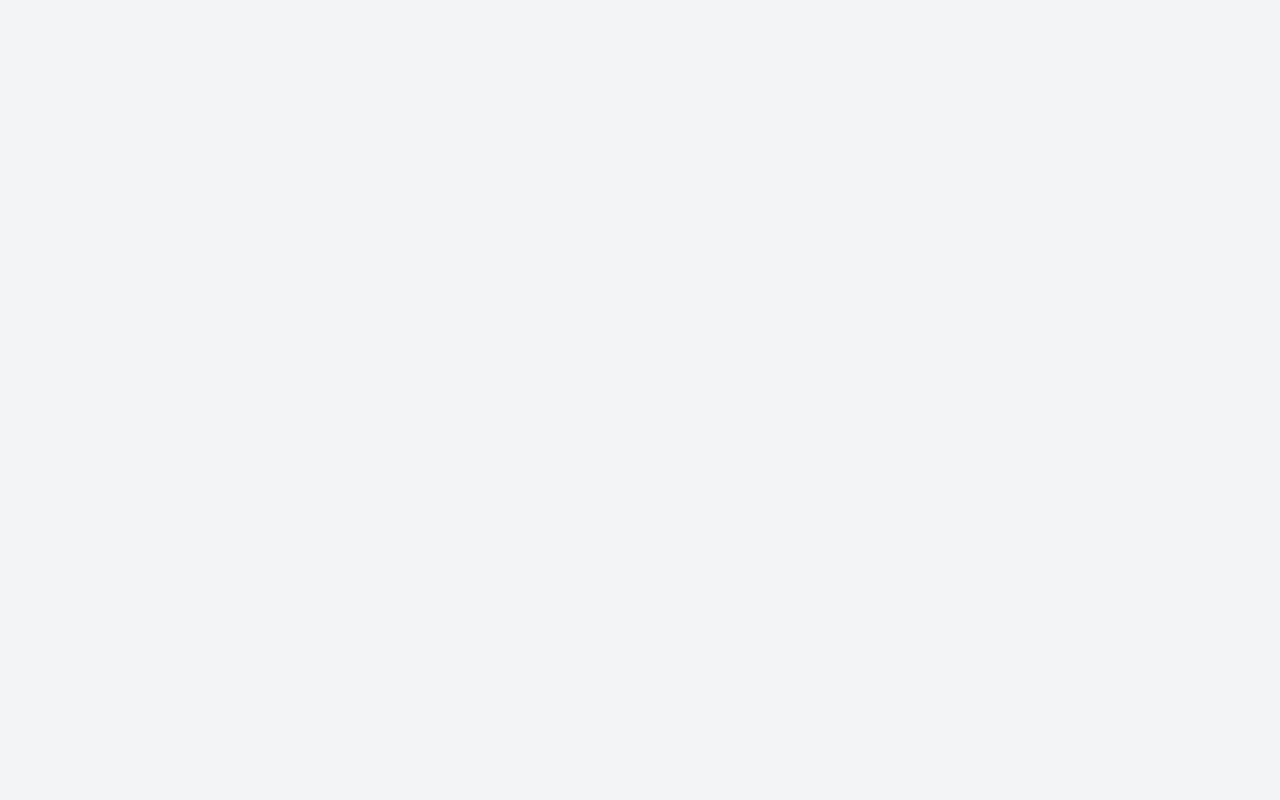
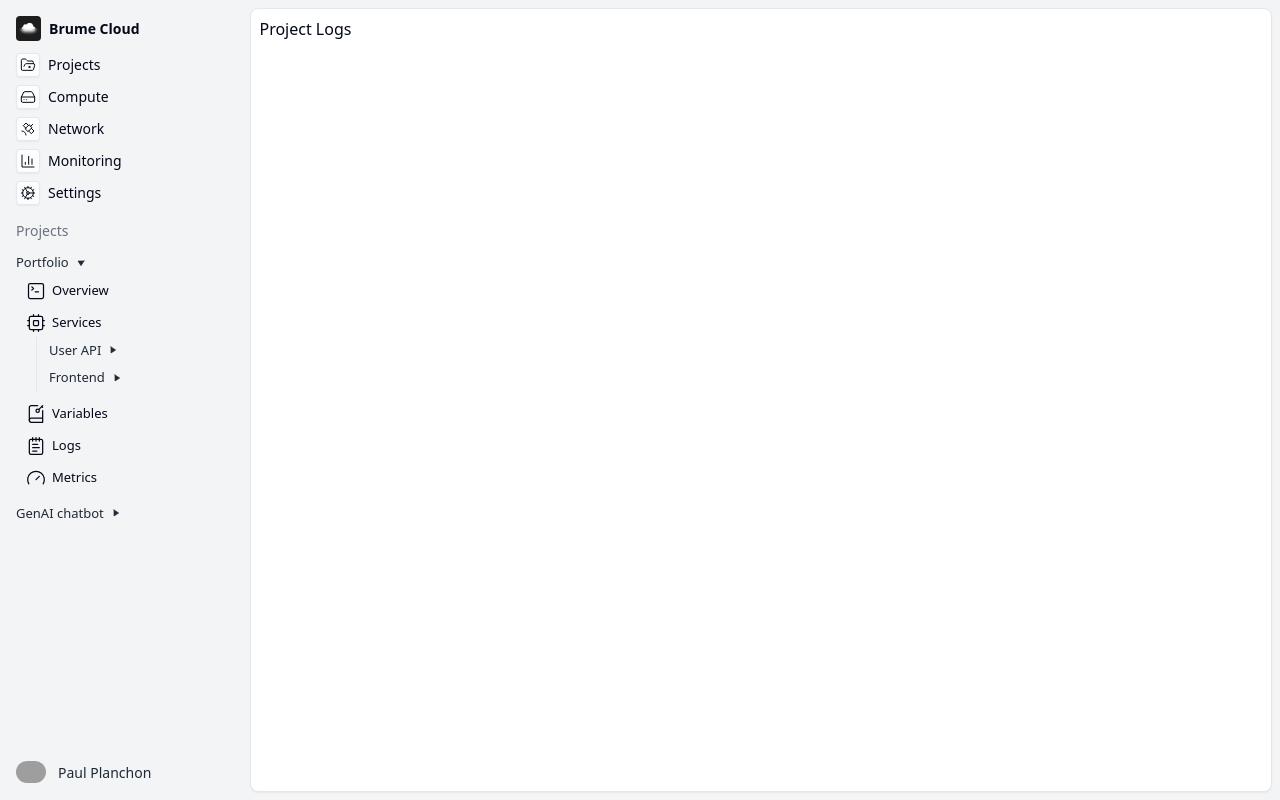
Before and after one commit to brumecloud/brume, a React (Vite) app in the folder console/: page /1/logs in a window 1280 px wide. Before the commit this address had no page. Built offline with nearby package versions, Linux system fonts and the light colour scheme; grey boxes are pictures that could not be loaded; the HTML template or start-up script is replaced by a standard one.

Commit message:
feat: added link to navbar

```diff
--- a/console/src/App.tsx
+++ b/console/src/App.tsx
@@ -1,6 +1,6 @@
 import { BrowserRouter } from "react-router-dom";
 
-import { Router } from "./pages/router";
+import { Router } from "./router/router";
 
 function App() {
   return (
--- a/console/src/components/menu/general/general.menu.tsx
+++ b/console/src/components/menu/general/general.menu.tsx
@@ -1,5 +1,6 @@
 import Logo from "@/assets/logo.png";
-import { BarChart3, Cog, HardDrive, Satellite } from "lucide-react";
+import { BarChart3, Cog, FolderOpenDot, HardDrive, Satellite } from "lucide-react";
+import { Link } from "react-router-dom";
 
 export const GenerateMenu = () => {
   return (
@@ -9,38 +10,56 @@ export const GenerateMenu = () => {
         <h2 className="text-sm font-semibold">Brume Cloud</h2>
       </span>
       <div className="flex flex-col gap-y-2">
-        <div className="flex select-none flex-row items-center gap-2 text-sm hover:cursor-pointer">
+        <Link
+          to="/projects"
+          className="flex select-none flex-row items-center gap-2 text-sm hover:cursor-pointer">
+          <FolderOpenDot
+            strokeWidth={1.5}
+            height={20}
+            className="h-6 w-6 rounded-sm border bg-white/80 p-[3px] shadow-sm"
+          />
+          Projects
+        </Link>
+        <Link
+          to="/compute"
+          className="flex select-none flex-row items-center gap-2 text-sm hover:cursor-pointer">
           <HardDrive
             strokeWidth={1.5}
             height={20}
             className="h-6 w-6 rounded-sm border bg-white/80 p-[3px] shadow-sm"
           />
           Compute
-        </div>
-        <div className="flex select-none flex-row items-center gap-2 text-sm hover:cursor-pointer">
+        </Link>
+        <Link
+          to="/network"
+          className="flex select-none flex-row items-center gap-2 text-sm hover:cursor-pointer">
           <Satellite
             strokeWidth={1.5}
             height={20}
             className="h-6 w-6 rounded-sm border bg-white/80 p-[3px] shadow-sm"
           />
           Network
-        </div>
-        <div className="flex select-none flex-row items-center gap-2 text-sm hover:cursor-pointer">
+        </Link>
+        <Link
+          to="/monitoring"
+          className="flex select-none flex-row items-center gap-2 text-sm hover:cursor-pointer">
           <BarChart3
             strokeWidth={1.5}
             height={20}
             className="h-6 w-6 rounded-sm border bg-white/80 p-[3px] shadow-sm"
           />
           Monitoring
-        </div>
-        <div className="flex select-none flex-row items-center gap-2 text-sm hover:cursor-pointer">
+        </Link>
+        <Link
+          to="/settings"
+          className="flex select-none flex-row items-center gap-2 text-sm hover:cursor-pointer">
           <Cog
             strokeWidth={1.5}
             height={20}
             className="h-6 w-6 rounded-sm border bg-white/80 p-[3px] shadow-sm"
           />
           Settings
-        </div>
+        </Link>
       </div>
     </div>
   );
--- a/console/src/components/menu/project/project.menu.tsx
+++ b/console/src/components/menu/project/project.menu.tsx
@@ -1,6 +1,17 @@
 import { CollapsibleWrapper } from "@/components/collapsable";
 import { cn } from "@/utils";
-import { BookKey, Cog, Cpu, Gauge, Hammer, Network, NotepadText, ServerCog } from "lucide-react";
+import {
+  BookKey,
+  Cog,
+  Cpu,
+  Gauge,
+  Hammer,
+  Network,
+  NotepadText,
+  ServerCog,
+  SquareTerminal,
+} from "lucide-react";
+import { Link } from "react-router-dom";
 
 type ProjectViewProps = {
   title: string;
@@ -13,83 +24,107 @@ const ProjectView = ({ title, isOpen }: ProjectViewProps) => {
     <CollapsibleWrapper title={title} initialIsOpen={isOpen}>
       <div className="flex flex-col gap-1">
         <div className={itemClassname}>
-          <div className="flex select-none flex-row items-center gap-1 hover:cursor-pointer">
+          <Link
+            to={`/${title}`}
+            className="flex select-none flex-row items-center gap-1 pb-2 hover:cursor-pointer">
+            <SquareTerminal strokeWidth={1.5} height={20} />
+            Overview
+          </Link>
+          <Link
+            to={`/${title}/services`}
+            className="flex select-none flex-row items-center gap-1 hover:cursor-pointer">
             <Cpu strokeWidth={1.5} height={20} />
             Services
-          </div>
+          </Link>
           <div className="ml-3 flex flex-col gap-y-1 border-l border-gray-200 pl-3 pt-1">
             <CollapsibleWrapper title="User API" indent={0}>
               <div className={itemClassname}>
-                <div className="flex select-none flex-row items-center gap-1 hover:cursor-pointer">
+                <Link
+                  to={`/${title}/services/user-api/builder`}
+                  className="flex select-none flex-row items-center gap-1 hover:cursor-pointer">
                   <Hammer strokeWidth={1.5} height={20} />
                   Builder
-                </div>
+                </Link>
               </div>
               <div className={itemClassname}>
-                <div className="flex select-none flex-row items-center gap-1 hover:cursor-pointer">
+                <Link
+                  to={`/${title}/services/user-api/runner`}
+                  className="flex select-none flex-row items-center gap-1 hover:cursor-pointer">
                   <ServerCog strokeWidth={1.5} height={20} />
                   Runner
-                </div>
+                </Link>
               </div>
               <div className={itemClassname}>
-                <div className="flex select-none flex-row items-center gap-1 hover:cursor-pointer">
+                <Link
+                  to={`/${title}/services/user-api/network`}
+                  className="flex select-none flex-row items-center gap-1 hover:cursor-pointer">
                   <Network strokeWidth={1.5} height={20} />
                   Network
-                </div>
+                </Link>
               </div>
               <div className={itemClassname}>
-                <div className="flex select-none flex-row items-center gap-1 hover:cursor-pointer">
+                <Link
+                  to={`/${title}/services/user-api/settings`}
+                  className="flex select-none flex-row items-center gap-1 hover:cursor-pointer">
                   <Cog strokeWidth={1.5} height={20} />
                   Settings
-                </div>
+                </Link>
               </div>
             </CollapsibleWrapper>
             <CollapsibleWrapper title="Frontend" indent={0}>
               <div className={itemClassname}>
-                <div className="flex select-none flex-row items-center gap-1 hover:cursor-pointer">
+                <Link
+                  to={`/${title}/services/frontend/builder`}
+                  className="flex select-none flex-row items-center gap-1 hover:cursor-pointer">
                   <Hammer strokeWidth={1.5} height={20} />
                   Builder
-                </div>
+                </Link>
               </div>
               <div className={itemClassname}>
-                <div className="flex select-none flex-row items-center gap-1 hover:cursor-pointer">
+                <Link
+                  to={`/${title}/services/frontend/runner`}
+                  className="flex select-none flex-row items-center gap-1 hover:cursor-pointer">
                   <ServerCog strokeWidth={1.5} height={20} />
                   Runner
-                </div>
+                </Link>
               </div>
               <div className={itemClassname}>
-                <div className="flex select-none flex-row items-center gap-1 hover:cursor-pointer">
+                <Link
+                  to={`/${title}/services/frontend/network`}
+                  className="flex select-none flex-row items-center gap-1 hover:cursor-pointer">
                   <Network strokeWidth={1.5} height={20} />
                   Network
-                </div>
+                </Link>
               </div>
               <div className={itemClassname}>
-                <div className="flex select-none flex-row items-center gap-1 hover:cursor-pointer">
+                <Link
+                  to={`/${title}/services/frontend/settings`}
+                  className="flex select-none flex-row items-center gap-1 hover:cursor-pointer">
                   <Cog strokeWidth={1.5} height={20} />
                   Settings
-                </div>
+                </Link>
               </div>
             </CollapsibleWrapper>
           </div>
         </div>
-        <div className={itemClassname}>
+        <Link to={`/${title}/variables`} className={itemClassname}>
           <div className="flex select-none flex-row items-center gap-1 hover:cursor-pointer">
             <BookKey strokeWidth={1.5} height={20} />
             Variables
           </div>
-        </div>
-        <div className={itemClassname}>
+        </Link>
+        <Link to={`/${title}/logs`} className={itemClassname}>
           <div className="flex select-none flex-row items-center gap-1 hover:cursor-pointer">
             <NotepadText strokeWidth={1.5} height={20} />
             Logs
           </div>
-        </div>
-        <div className={itemClassname}>
+        </Link>
+        <Link to={`/${title}/metrics`} className={itemClassname}>
           <div className="flex select-none flex-row items-center gap-1 hover:cursor-pointer">
             <Gauge strokeWidth={1.5} height={20} />
             Metrics
           </div>
-        </div>
+        </Link>
       </div>
     </CollapsibleWrapper>
   );
--- a/console/src/pages/router.tsx
+++ /dev/null
@@ -1,24 +0,0 @@
-import { Routes, Route } from "react-router-dom";
-
-import { ConsoleLayout } from "./layout/console.layout";
-import { PageLayout } from "./layout/page.layout";
-
-export enum RouteParams {
-  ProjectID = "projectId",
-}
-
-export function Router() {
-  return (
-    <Routes>
-      <Route path="/login" element={<h1>Login</h1>} />
-      <Route path="/" element={<ConsoleLayout />}>
-        <Route path="/" element={<PageLayout />}>
-          <Route index element={<h1>Home</h1>} />
-          <Route path={`/:${RouteParams.ProjectID}/`}>
-            <Route path="services" element={<h1>Services</h1>} />
-          </Route>
-        </Route>
-      </Route>
-    </Routes>
-  );
-}
--- /dev/null
+++ b/console/src/router/router.tsx
@@ -0,0 +1,44 @@
+import { Routes, Route } from "react-router-dom";
+
+import { ConsoleLayout } from "./layout/console.layout";
+import { PageLayout } from "./layout/page.layout";
+
+export enum RouteParams {
+  ProjectID = "projectId",
+  ServiceID = "serviceId",
+}
+
+export function Router() {
+  return (
+    <Routes>
+      <Route path="/login" element={<h1>Login</h1>} />
+      <Route path="/" element={<ConsoleLayout />}>
+        <Route path="/" element={<PageLayout />}>
+          <Route path="/projects" element={<h1>Projects</h1>} />
+          <Route path="/compute" element={<h1>Compute</h1>} />
+          <Route path="/network" element={<h1>Network</h1>} />
+          <Route path="/monitoring" element={<h1>Monitoring</h1>} />
+          <Route path="/settings" element={<h1>Settings</h1>} />
+
+          <Route path={`/:${RouteParams.ProjectID}/`}>
+            <Route path="variables" element={<h1>Project Variables</h1>} />
+            <Route path="logs" element={<h1>Project Logs</h1>} />
+            <Route path="metrics" element={<h1>Project Metrics</h1>} />
+            <Route path="services" element={<h1>Project Services</h1>} />
+
+            <Route path={`services/:${RouteParams.ServiceID}`}>
+              <Route path="builder" element={<h1>Service Builder</h1>} />
+              <Route path="runner" element={<h1>Service Runner</h1>} />
+              <Route path="network" element={<h1>Service Network</h1>} />
+              <Route path="settings" element={<h1>Service Settings</h1>} />
+            </Route>
+
+            <Route index element={<h1>Project Home</h1>} />
+          </Route>
+
+          <Route index element={<h1>Home</h1>} />
+        </Route>
+      </Route>
+    </Routes>
+  );
+}
```
Also changed, not shown: console/src/router/layout/console.layout.tsx (renamed from console/src/pages/layout/console.layout.tsx), console/src/router/layout/page.layout.tsx (renamed from console/src/pages/layout/page.layout.tsx), console/src/router/project/settings.tsx (renamed from console/src/pages/project/settings.tsx).
